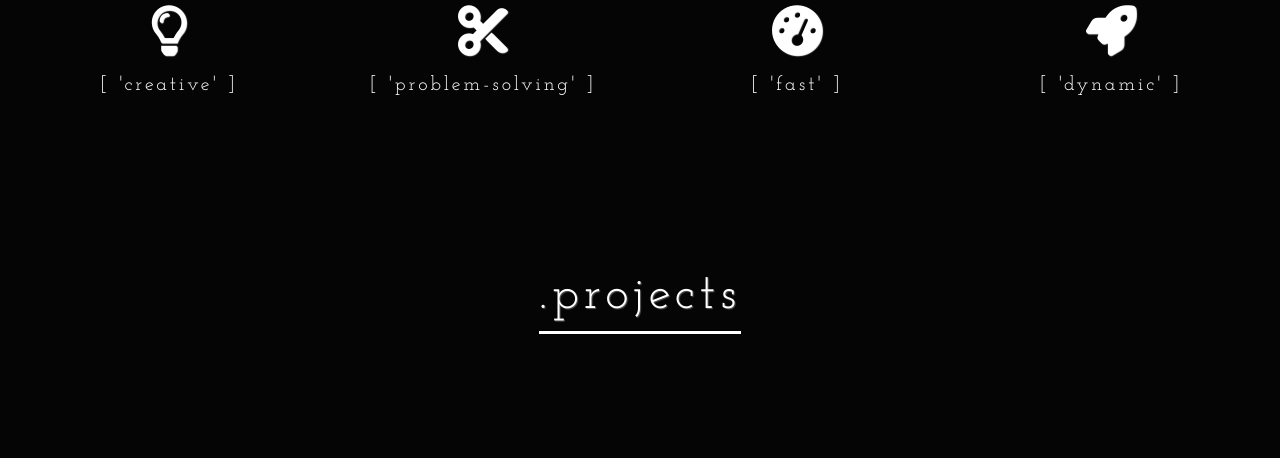
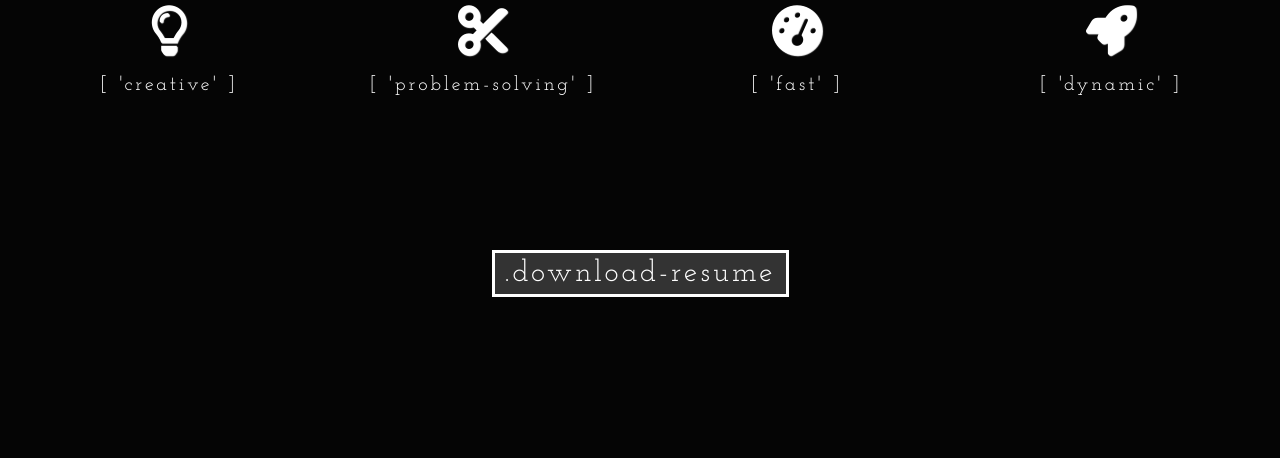
Before and after one commit to DChelin/chelin.dev, a PHP site: page / in a window 1280 px wide. Shown: the part 1439-1897 px from the top of the page. Run offline with PHP 8.4, Linux system fonts and the light colour scheme; some libraries are stand-ins or nearby versions; some web fonts are replaced.

Commit message:
CV Download Addition

```diff
--- a/index.html
+++ b/index.html
@@ -102,7 +102,11 @@
             </div>
         </section>
         <!--End of Section 2-->
-
+        <!--Download Section-->
+        <div class="download-btn-section">
+          <a class="download-btn" href="files/Devlyn-Chelin.pdf" title="download-btn"<i class="fa fa-download" download></i> .Download-Resume</a>
+      </div>
+      <!--End of Download Section-->
         <!--Section 3-->
         <section class="section-3"
         id="section-3">
--- a/style.css
+++ b/style.css
@@ -228,6 +228,32 @@
     letter-spacing: .3rem;
 }
 /*End of Section 2*/
+
+/*Download Section*/
+.download-btn{
+    font-size: 3rem;
+    font-weight: 400;
+    color: #fff;
+    background-color: #333;
+    border: .3rem solid #fff;
+    padding: .5rem 1rem;
+    margin-top: 3rem;
+    margin-bottom: 1rem;
+    text-transform: lowercase;
+    letter-spacing: 0.3rem;
+}
+
+.download-btn-section{
+    width: 100%;
+    height: 100%;
+    padding:5rem 0 5rem 0;
+    background-color: #050505;
+    display: flex;
+    flex-direction: column;
+    align-items: center;
+}
+
+/*End of Dowload Section */
 
 /* Section 3 */
 
```
Also changed, not shown: 1 other file.
